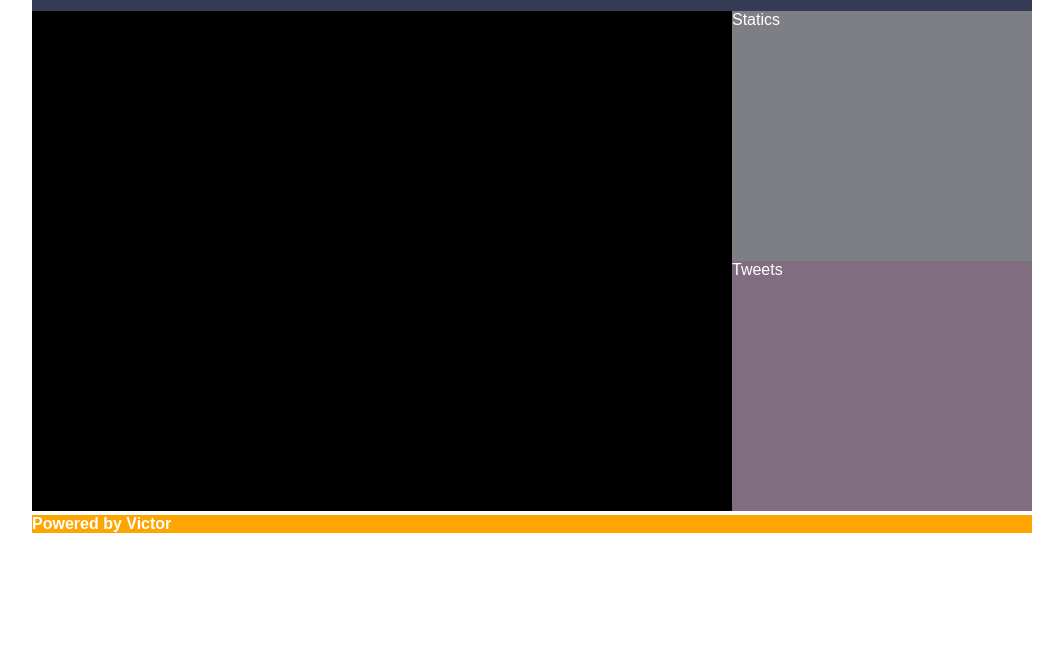
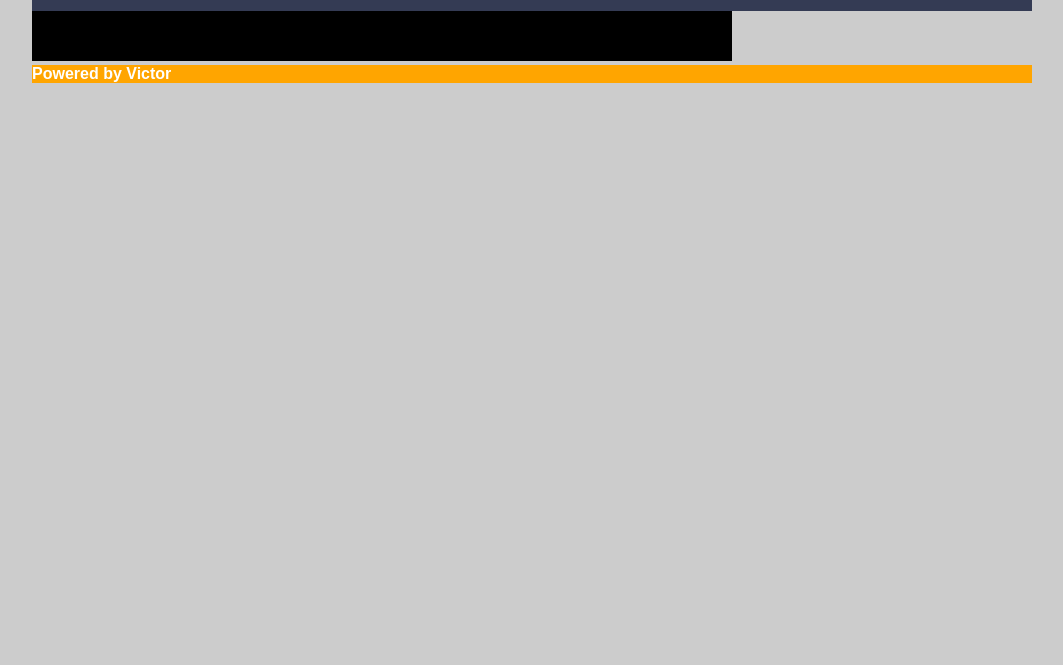
Before and after one commit to vmecheverry/campo_minado, a plain HTML site: page index.html in a window 1280 px wide. Shown: the part 135-800 px from the top of the page, without its empty margins (108-1171 px from the left). Drawn offline with Linux system fonts and the light colour scheme.

Commit message:
Cambios realizados en CIAT

```diff
--- a/campo_minado.css
+++ b/campo_minado.css
@@ -1,6 +1,7 @@
 body{
 	width: 1000px;
 	margin: auto;
+	background-color: #CCC;
 }
 header
 {
@@ -22,8 +23,8 @@ color: white;
 
 #izquierda{
 	background: black;
-	height: 500px;
 	display: inline-block;
+	height: 50px;
 	width: 700px;
 }
 
@@ -42,7 +43,6 @@ color: white;
 	background: rgba(115, 111, 160, 0.14);
 	height: 250px;
 	display: block;
-	margin: auto
 
 }
 #tweets{
@@ -50,7 +50,6 @@ color: white;
 	background: rgba(128, 0, 128, 0.14);;
 	height: 250px;
 	display: block;
-	margin: auto
 }
 
 footer{
--- a/index.html
+++ b/index.html
@@ -12,20 +12,6 @@
 	</header>
 	<nav>opciones juego</nav>
 	<section id="izquierda"></section>
-	<section id="derecha">
-
-		<section id="panel">
-			<article class="item">
-				Statics
-			</article>
-		</section>
-		<section id="tweets">
-			<article class="tweets">
-				Tweets
-			</article>
-		</section>
-
-	</section>
 	<footer>
 		<strong>Powered by Victor</strong>
 	</footer>
```
Also changed, not shown: test.html (added, +29 -0 lines).
